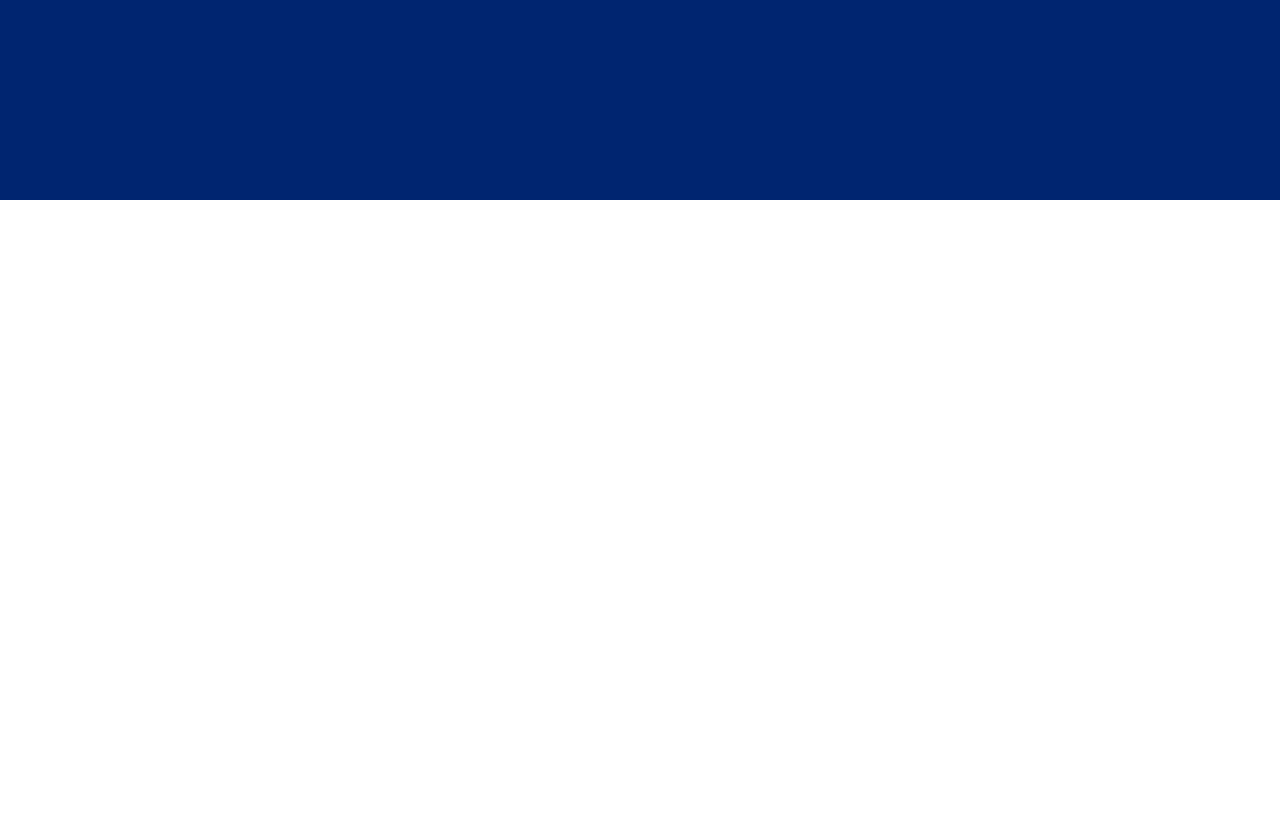
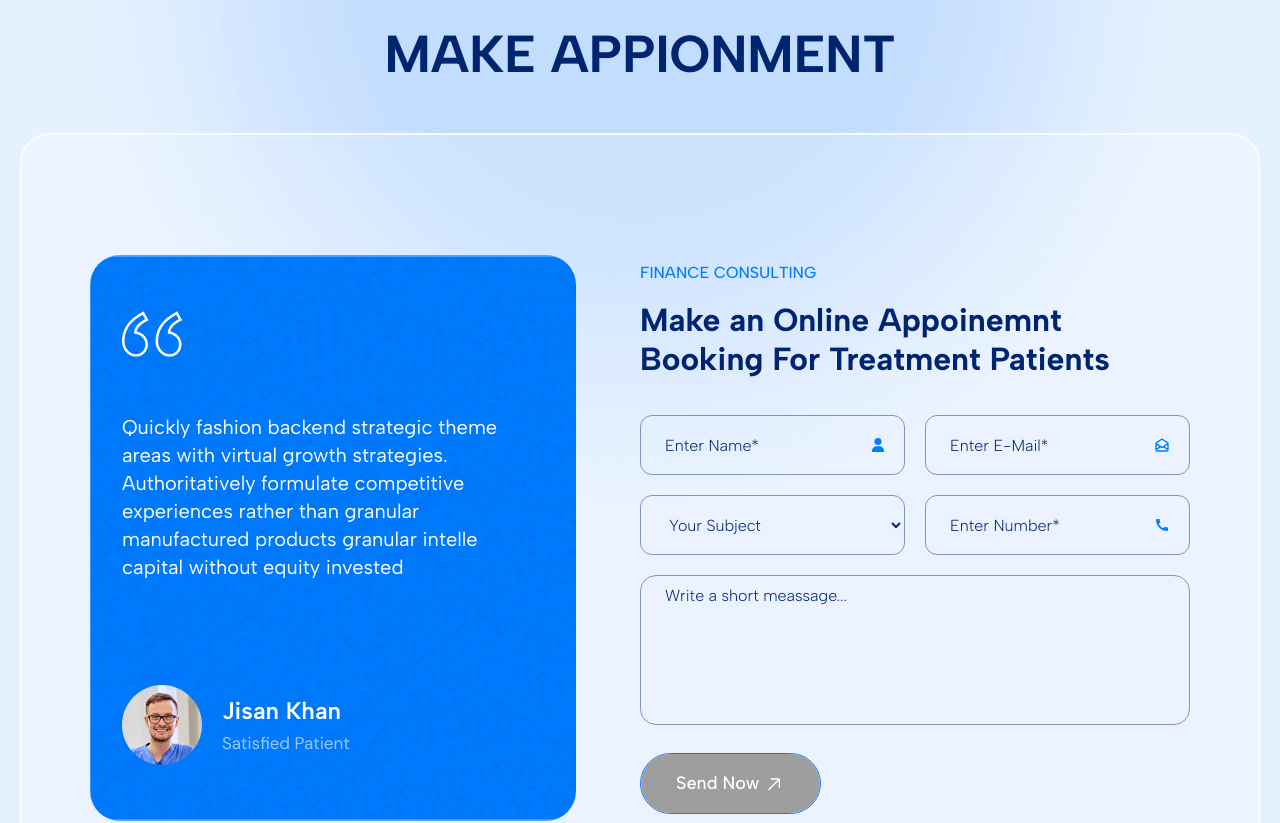
Before and after one commit to jisan5620jk/mediic, a React (Vite) app: page /appointment in a window 1280 px wide. Before the commit this address had no page. Shown: the part 600-1423 px from the top of the page. Before the commit the page ends 800 px from the top, so only its background shows below. Built offline with nearby package versions, Linux system fonts and the light colour scheme; grey boxes are pictures that could not be loaded.

Commit message:
Add Appiontment and Team Inner Page

```diff
--- a/src/Pages/InnerPage/Appointment/Appointment.jsx
+++ b/src/Pages/InnerPage/Appointment/Appointment.jsx
@@ -1,89 +1,240 @@
-import { FaArrowRightLong } from "react-icons/fa6";
-import { FiPhoneCall } from "react-icons/fi";
-import { Link } from "react-router-dom";
-import shape from "/images/appointment-shape.png";
-import shape2 from "/images/appointment-shape2.png";
+import { FaUser } from 'react-icons/fa6';
+import { GoArrowRight } from 'react-icons/go';
+import { HiOutlineMailOpen } from 'react-icons/hi';
+import { MdCall } from 'react-icons/md';
+import Heart from '/images/banner-heart.png';
+import circleShape from '/images/crcle-bg.png';
+import { Swiper, SwiperSlide } from 'swiper/react';
+import 'swiper/css';
+import { EffectCreative } from 'swiper/modules';
+import TestimonialCard from './TestimonialCard';
+import testiProfile from '/images/people.png';
+import testiQuote from '/images/quote.png';
 
-const Appointment = () => {
+const TestiData = [
+  {
+    id: 1,
+    testiQuote: testiQuote,
+    testiDesc: `Quickly fashion backend strategic theme areas with
+                virtual growth strategies. Authoritatively
+                formulate competitive experiences rather than
+                granular manufactured products granular intelle
+                capital without equity invested`,
+    testiName: 'Jisan Khan',
+    testiDesignation: 'Satisfied Patient',
+    testiProfile: testiProfile,
+  },
+  {
+    id: 2,
+    testiQuote: testiQuote,
+    testiDesc: `Quickly fashion backend strategic theme areas with
+                virtual growth strategies. Authoritatively
+                formulate competitive experiences rather than
+                granular manufactured products granular intelle
+                capital without equity invested`,
+    testiName: 'Jisan Khan',
+    testiDesignation: 'Satisfied Patient',
+    testiProfile: testiProfile,
+  },
+];
+const Appoinment = () => {
+  const settings = {
+    loop: true,
+    initialSlide: 1,
+    autoplay: {
+      delay: 3000, // Adjust the autoplay delay as needed
+      disableOnInteraction: false, // Continue autoplay after interactions
+    },
+    effect: 'creative',
+    grabCursor: true,
+    creativeEffect: {
+      slideShadows: false, // Disable shadows on slides
+      prev: {
+        shadow: true, // Enable shadow for previous slide
+        translate: [0, 0, -400], // Translate properties for previous slide
+      },
+      next: {
+        translate: ['100%', 0, 0], // Translate properties for next slide
+      },
+    },
+    breakpoints: {
+      320: {
+        slidesPerView: 1,
+      },
+      768: {
+        slidesPerView: 1,
+      },
+      992: {
+        slidesPerView: 1,
+      },
+      1400: {
+        slidesPerView: 1,
+      },
+    },
+  };
   return (
-    <section className="py-28 relative bg-[linear-gradient(to_bottom,_rgba(121,185,0,1)_40%,_rgba(255,255,255,1)_32%)] sm:bg-[linear-gradient(to_bottom,_rgba(121,185,0,1)_41.5%,_rgba(255,255,255,1)_32%)] md:bg-[linear-gradient(to_top,_rgba(255,255,255,1)_52.5%,_rgba(121,185,0,1)_48.5%)] lg:bg-[linear-gradient(to_right,_rgba(121,185,0,1)_50%,_rgba(255,255,255,1)_50%)] border-r-8 border-b-8 border-PrimaryColor-0 overflow-hidden">
-      <img src={shape} className="absolute -left-2 -top-2 z-20" />
-      <div className="Container">
-        <div className="grid grid-cols-1 lg:grid-cols-2 gap-40 md:gap-40 lg:gap-28 items-center">
-          <div className="relative text-center">
+    <section className='px-5 2xl:px-20 bg-BodyBg-0 pt-[106px] pb-[120px] relative z-10 overflow-hidden'>
+      <div className='absolute -z-10 -top-1/2 left-1/2 -translate-x-1/2'>
         <img
-              src={shape2}
-              className="absolute right-0 -top-20 animate-zoomInOut hidden 2xl:block"
+          src={circleShape}
+          draggable='false'
+          className='max-w-[inherit] w-[inherit]'
         />
-            <div className="w-[110px] h-[110px] text-white relative rounded-full flex justify-center items-center m-auto before:absolute before:top-0 before:left-0 before:w-full before:h-full before:border before:text-white before:border-dashed before:border-white before:rounded-full before:animate-rotational">
-              <FiPhoneCall size={"50"} />
       </div>
-            <h1 className="font-AlbertSans font-bold text-[22px] leading-8 sm:text-[38px] sm:leading-[48px] md:text-[44px] md:leading-[54px] lg:text-[32px] lg:leading-[42px] xl:text-[40px] xl:leading-[50px] 2xl:text-[46px] 2xl:leading-[56px] text-white mt-9 mb-11">
-              Dial for a Consultation
-              <br />
-              on the House!
+      <div className='text-center mb-12'>
+        <h1 className='font-AlbertSans font-bold uppercase text-HeadingColor-0 text-xl leading-[30px] sm:text-3xl sm:leading-[40px] md:text-[40px] md:leading-[50px] lg:text-[50px] lg:leading-[60px] xl:text-[52px] xl:leading-[62px] 2xl:text-[60px] 2xl:leading-[70px]'>
+          Make Appionment
         </h1>
-            <div className="inline-block">
-              <Link to={"/about"} className="flex justify-center items-center">
-                <button className="primary-btn2 !border-white !border">
-                  Contact Now
-                  <FaArrowRightLong size={"20"} />
-                </button>
-              </Link>
+      </div>
+      <div className='bg-white bg-opacity-20 border-2 border-white border-opacity-80 rounded-[30px] py-[120px]'>
+        <div className='Container'>
+          <div className='grid grid-cols-1 lg:grid-cols-2 lg:items-center relative z-10'>
+            <div className='lg:mr-10 xl:mr-16 2xl:mr-[130px]'>
+              <Swiper
+                {...settings}
+                modules={[EffectCreative]}
+              >
+                <div>
+                  {TestiData.map(
+                    ({
+                      id,
+                      testiQuote,
+                      testiName,
+                      testiProfile,
+                      testiDesignation,
+                      testiDesc,
+                    }) => {
+                      return (
+                        <SwiperSlide key={id}>
+                          <TestimonialCard
+                            testiQuote={testiQuote}
+                            testiName={testiName}
+                            testiDesignation={testiDesignation}
+                            testiProfile={testiProfile}
+                            testiDesc={testiDesc}
+                          />
+                        </SwiperSlide>
+                      );
+                    }
+                  )}
+                </div>
+              </Swiper>
+            </div>
+            <div className='relative z-10'>
+              <div className='absolute -top-2 -right-[190px] xl:-right-40 2xl:-right-40'>
+                <img
+                  src={Heart}
+                  draggable='false'
+                  className='animate-rotateX'
+                />
+              </div>
+              <h5 className='font-AlbertSans font-medium text-sm sm:text-base text-PrimaryColor-0 uppercase mb-4'>
+                FINANCE CONSULTING
+              </h5>
+              <h1 className='font-AlbertSans font-bold text-HeadingColor-0 text-[16px] leading-[23px] sm:text-[22px] sm:leading-[35px] md:text-[30px] md:leading-[35px] lg:text-[28px] lg:leading-[35px] xl:text-[32px] xl:leading-[39px] 2xl:text-[32px] 2xl:leading-[39px]'>
+                Make an Online Appoinemnt <br /> Booking For Treatment Patients
+              </h1>
+              <form
+                action='#'
+                method='post'
+                className='flex flex-col gap-y-5 mt-9'
+              >
+                <div className='grid grid-cols-1 sm:grid-cols-2 gap-5'>
+                  <div className='relative inline-block'>
+                    <input
+                      type='text'
+                      name='name'
+                      id='name'
+                      placeholder='Enter Name*'
+                      required
+                      className='font-AlbertSans text-HeadingColor-0 placeholder:text-HeadingColor-0 font-light bg-transparent border border-Secondarycolor-0 border-opacity-45 rounded-xl py-2 px-6 h-[60px] w-full focus:outline-PrimaryColor-0'
+                    />
+                    <FaUser
+                      size={'14'}
+                      className='absolute text-PrimaryColor-0 top-1/2 -translate-y-1/2 right-5'
+                    />
+                  </div>
+                  <div className='relative inline-block'>
+                    <input
+                      type='email'
+                      name='email'
+                      id='email'
+                      placeholder='Enter E-Mail*'
+                      required
+                      className='font-AlbertSans text-HeadingColor-0 placeholder:text-HeadingColor-0 font-light bg-transparent border border-Secondarycolor-0 border-opacity-45 rounded-xl py-2 px-6 h-[60px] w-full focus:outline-PrimaryColor-0'
+                    />
+                    <HiOutlineMailOpen
+                      size={'16'}
+                      className='absolute text-PrimaryColor-0 top-1/2 -translate-y-1/2 right-5'
+                    />
                   </div>
                 </div>
-          <div className="mr-2">
-            <h2 className="font-AlbertSans font-bold text-3xl md:text-[40px] mb-11">
-              Request A Quote
-            </h2>
-            <form action="#" method="post" className="flex flex-col gap-7">
-              <div className="flex flex-col md:flex-row gap-7">
+                <div className='grid grid-cols-1 sm:grid-cols-2 gap-5'>
+                  <select
+                    name='select'
+                    id='select'
+                    className='font-AlbertSans text-HeadingColor-0 placeholder:text-HeadingColor-0 font-light bg-transparent border border-Secondarycolor-0 border-opacity-45 rounded-xl py-2 px-6 h-[60px] w-full focus:outline-PrimaryColor-0'
+                  >
+                    <option
+                      value='subject'
+                      className='text-HeadingColor-0'
+                    >
+                      Your Subject
+                    </option>
+                    <option
+                      value='subject2'
+                      className='text-HeadingColor-0'
+                    >
+                      Bangla
+                    </option>
+                    <option
+                      value='subject3'
+                      className='text-HeadingColor-0'
+                    >
+                      Arabic
+                    </option>
+                    <option
+                      value='subject4'
+                      className='text-HeadingColor-0'
+                    >
+                      China
+                    </option>
+                  </select>
+                  <div className='relative inline-block'>
                     <input
-                  type="text"
-                  name="name"
-                  id="name"
-                  placeholder="Your Name*"
+                      type='text'
+                      name='number'
+                      id='number'
+                      placeholder='Enter Number*'
                       required
-                  className="border border-BorderColor2-0 rounded py-2 px-6 outline-none h-[56px] w-full"
+                      className='font-AlbertSans text-HeadingColor-0 placeholder:text-HeadingColor-0 font-light bg-transparent border border-Secondarycolor-0 border-opacity-45 rounded-xl py-2 px-6 h-[60px] w-full focus:outline-PrimaryColor-0'
                     />
-                <input
-                  type="text"
-                  name="number"
-                  id="number"
-                  placeholder="Your Number"
-                  className="border border-BorderColor2-0 rounded py-2 px-6 outline-none h-[56px] w-full"
+                    <MdCall
+                      size={'16'}
+                      className='absolute text-PrimaryColor-0 top-1/2 -translate-y-1/2 right-5'
                     />
                   </div>
-              <div className="flex flex-col md:flex-row gap-7">
-                <input
-                  type="email"
-                  name="email"
-                  id="email"
-                  placeholder="Your E-Mail*"
-                  required
-                  className="border border-BorderColor2-0 rounded py-2 px-6 outline-none h-[56px] w-full"
-                />
-                <input
-                  type="text"
-                  name="address"
-                  id="address"
-                  placeholder="Your Address"
-                  className="border border-BorderColor2-0 rounded py-2 px-6 outline-none h-[56px] w-full"
-                />
                 </div>
                 <textarea
-                name="message"
-                id="message"
-                placeholder="Write A Message..."
-                className="border border-BorderColor2-0 rounded py-2 px-6 outline-none resize-none h-[140px] w-full"
+                  name='message'
+                  id='message'
+                  placeholder='Write a short meassage...'
+                  className='font-AlbertSans text-HeadingColor-0 placeholder:text-HeadingColor-0 font-light bg-transparent border border-Secondarycolor-0 border-opacity-45 rounded-2xl py-2 px-6 h-[150px] w-full focus:outline-PrimaryColor-0 resize-none'
                 ></textarea>
-              <div className="inline-block">
-                <button type="submit" className="primary-btn2">
-                  Submit Now
-                  <FaArrowRightLong size={"20"} />
+                <div className='inline-block mt-2'>
+                  <button
+                    type='submit'
+                    className='primary-btn'
+                  >
+                    Send Now
+                    <GoArrowRight
+                      size={'22'}
+                      className='-rotate-45'
+                    />
                   </button>
                 </div>
               </form>
+            </div>
           </div>
         </div>
       </div>
@@ -91,4 +242,4 @@ const Appointment = () => {
   );
 };
 
-export default Appointment;
+export default Appoinment;
--- /dev/null
+++ b/src/Pages/InnerPage/Appointment/TestimonialCard.jsx
@@ -0,0 +1,44 @@
+/* eslint-disable react/prop-types */
+const TestimonialCard = ({
+  testiQuote,
+  testiRatingIcon,
+  testiProfile,
+  testiName,
+  testiDesignation,
+  testiDesc,
+}) => {
+  return (
+    <div className='relative px-2 sm:px-[50px] lg:px-2 xl:px-8 2xl:px-[50px] bg-PrimaryColor-0 bg-[url(/images/test2.png)] bg-no-repeat bg-cover bg-center rounded-[30px]'>
+      <img
+        src={testiQuote}
+        draggable='false'
+        className='pt-14'
+      />
+      <ul className='flex gap-1 items-center mb-5 mt-9'>
+        <li className='text-[#ffb609] text-2xl'>{testiRatingIcon}</li>
+        <li className='text-[#ffb609] text-2xl'>{testiRatingIcon}</li>
+        <li className='text-[#ffb609] text-2xl'>{testiRatingIcon}</li>
+        <li className='text-[#ffb609] text-2xl'>{testiRatingIcon}</li>
+        <li className='text-[#ffb609] text-2xl'>{testiRatingIcon}</li>
+      </ul>
+      <p className='font-AlbertSans sm:text-xl lg:text-lg xl:text-xl text-white'>
+        {testiDesc}
+      </p>
+      <div className='flex items-center gap-5 mt-12 lg:mt-[104px] 2xl:mt-[165px] pb-14'>
+        <div>
+          <img src={testiProfile} />
+        </div>
+        <div>
+          <h5 className='font-AlbertSans font-semibold inline-block text-white text-2xl mb-1'>
+            {testiName}
+          </h5>
+          <p className='font-DMSans text-[17px] lg:text-base xl:text-[17px] text-white text-opacity-60' >
+            {testiDesignation}
+          </p>
+        </div>
+      </div>
+    </div>
+  );
+};
+
+export default TestimonialCard;
--- a/src/Router/Router.jsx
+++ b/src/Router/Router.jsx
@@ -18,6 +18,7 @@ import ServiceDetails5 from '../Pages/InnerPage/ServiceDetails/ServiceDetails5';
 import BlogGrid from '../Pages/InnerPage/BlogGrid/BlogGrid';
 import ContactInner from '../Pages/InnerPage/ContactInner/ContactInner';
 import TeamInner from '../Pages/InnerPage/TeamInner/TeamInner';
+import AppointmentInner from '../Pages/InnerPage/Appointment/AppointmentInner';
 
 const router = createBrowserRouter([
   {
@@ -74,6 +75,10 @@ const router = createBrowserRouter([
         element: <BlogDetails />,
       },
       {
+        path: '/appointment',
+        element: <AppointmentInner />,
+      },
+      {
         path: '/contact',
         element: <ContactInner />,
       },
--- a/src/Shared/Navbar/Navbar.jsx
+++ b/src/Shared/Navbar/Navbar.jsx
@@ -367,6 +367,9 @@ const Navbar = () => {
                           <Link to={'/project_details'}>Project Details</Link>
                         </li>
                         <li>
+                          <Link to={'/appointment'}>appointment</Link>
+                        </li>
+                        <li>
                           <Link to={'/'}>faq</Link>
                         </li>
                       </ul>
```
Also changed, not shown: src/Pages/InnerPage/Appointment/AppointmentInner.jsx (+7 -7 lines), src/Pages/InnerPage/TeamInner/TeamInner.jsx (+33 -78 lines), src/Pages/InnerPage/TeamInner/TeamInnerCard.jsx (+17 -31 lines), src/Shared/ErrorPage/ErrorPage.jsx (+10 -8 lines). Lines whose indentation alone changed are shown as unchanged.
